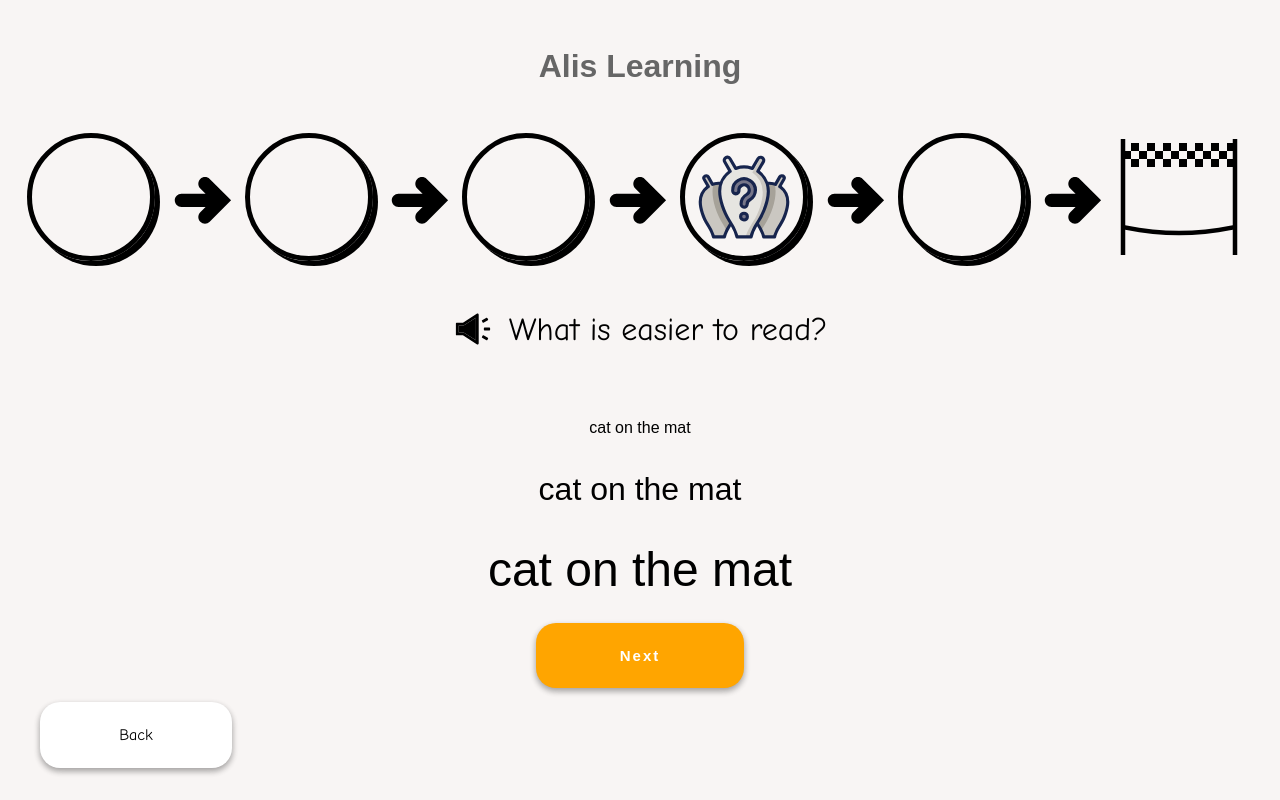
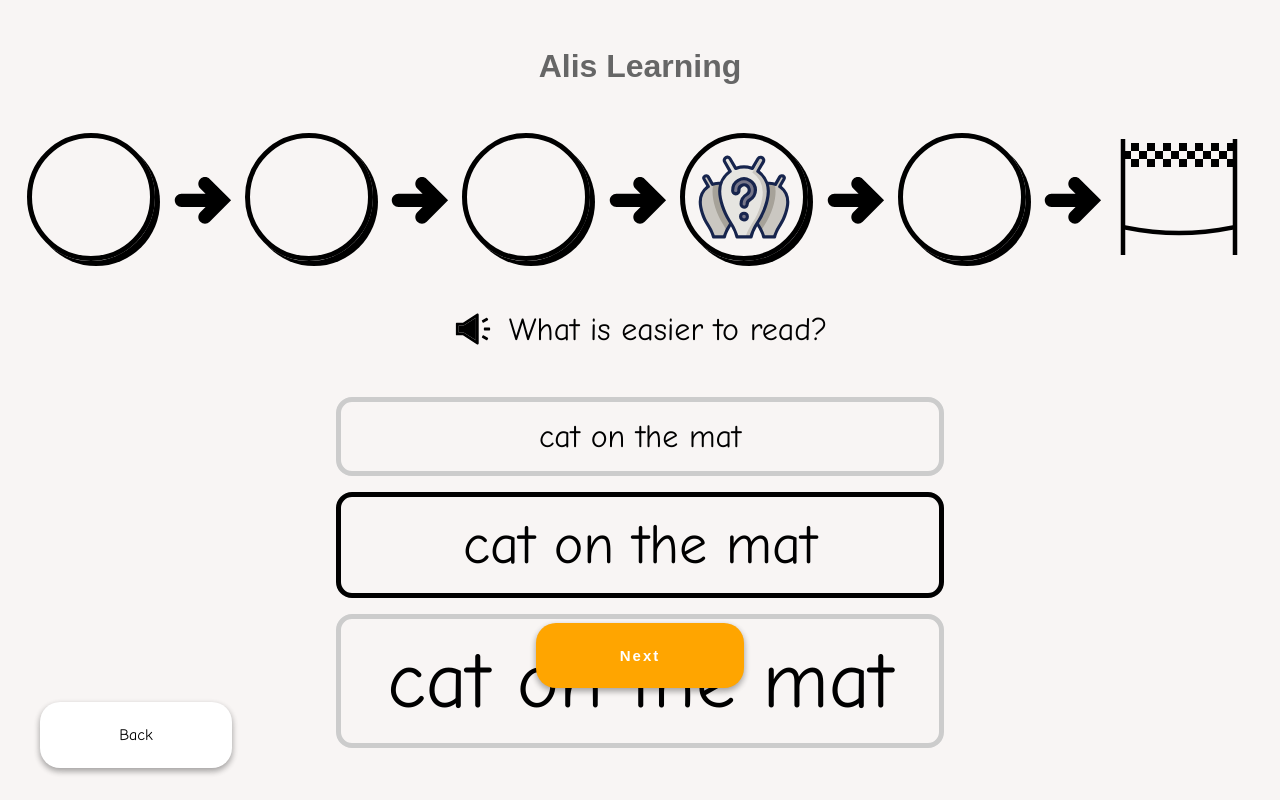
Before and after one commit to fac24/alis-learning, a Next.js app: page /learner-onboarding/font-size-selection in a window 1280 px wide. Built offline with nearby package versions, Linux system fonts and the light colour scheme.

Commit message:
Styling
Co-authored-by: Joe <joe-dev-public@users.noreply.github.com>

```diff
--- a/components/Styled-Components/FontFlex.js
+++ b/components/Styled-Components/FontFlex.js
@@ -1,11 +1,12 @@
 import styled from "styled-components";
 
 const FontFlex = styled.div`
-  display: flex;
-  flex-direction: column;
-  justify-content: center;
   margin: 0 auto;
-  width: 40%;
+  width: 38rem;
+
+  & > * + * {
+    margin-top: 1rem;
+  }
 `;
 
 export default FontFlex;
--- a/pages/learner-onboarding/font-size-selection.js
+++ b/pages/learner-onboarding/font-size-selection.js
@@ -9,35 +9,30 @@ export default function LearnerFontSizesSelection({
   background,
   avatarNameInLocalStorage,
 }) {
-  function updateFontSize(e) {
-    e.preventDefault();
-    setFontSize(e.target.value);
-    //console.log(fontSize);
+  function updateFontSize(newSize) {
+    setFontSize(newSize);
   }
   let html = (
     <>
       <FontFlex>
-        <LearnerFontSizeSmall
-          onClick={updateFontSize}
-          value="small"
-          className="small"
+        <LearnerFontSizeSelectionButton
+          onClick={() => updateFontSize("small")}
+          className={fontSize === "small" ? "selected" : null}
         >
-          cat on the mat
-        </LearnerFontSizeSmall>
-        <LearnerFontSizeMedium
-          onClick={updateFontSize}
-          value="medium"
-          className="medium"
+          <LearnerFontSizeSmall>cat on the mat</LearnerFontSizeSmall>
+        </LearnerFontSizeSelectionButton>
+        <LearnerFontSizeSelectionButton
+          onClick={() => updateFontSize("medium")}
+          className={fontSize === "medium" ? "selected" : null}
         >
-          cat on the mat
-        </LearnerFontSizeMedium>
-        <LearnerFontSizeLarge
-          onClick={updateFontSize}
-          value="large"
-          className="large"
+          <LearnerFontSizeMedium>cat on the mat</LearnerFontSizeMedium>
+        </LearnerFontSizeSelectionButton>
+        <LearnerFontSizeSelectionButton
+          onClick={() => updateFontSize("large")}
+          className={fontSize === "large" ? "selected" : null}
         >
-          cat on the mat
-        </LearnerFontSizeLarge>
+          <LearnerFontSizeLarge>cat on the mat</LearnerFontSizeLarge>
+        </LearnerFontSizeSelectionButton>
       </FontFlex>
     </>
   );
@@ -58,27 +53,39 @@ export default function LearnerFontSizesSelection({
   );
 }
 
-const LearnerFontSizeSmall = styled.button`
-  font-size: 1rem;
-  margin-top: 10px;
-  padding: 12px 18px;
-  background-color: transparent;
-  border: none;
+const LearnerFontSizeSelectionButton = styled.a`
+  align-items: center;
+  border: 5px solid #ccc;
+  border-radius: 1rem;
+  cursor: pointer;
+  display: flex;
+  justify-content: center;
+  padding: 1rem;
+  user-select: none;
+
+  &:hover {
+    border-color: #666;
+  }
+
+  &.selected {
+    border-color: black;
+  }
 `;
 
-const LearnerFontSizeMedium = styled.button`
+// margin-top: 10px;
+// margin-bottom: 10px;
+// padding: 12px 18px;
+// background-color: transparent;
+// border: none;
+
+const LearnerFontSizeSmall = styled.span`
   font-size: 2rem;
-  margin-top: 10px;
-  padding: 12px 18px;
-  background-color: transparent;
-  border: none;
 `;
 
-const LearnerFontSizeLarge = styled.button`
-  font-size: 3rem;
-  margin-top: 10px;
-  margin-bottom: 10px;
-  padding: 12px 18px;
-  background-color: transparent;
-  border: none;
+const LearnerFontSizeMedium = styled.span`
+  font-size: 3.5rem;
 `;
+
+const LearnerFontSizeLarge = styled.span`
+  font-size: 5rem;
+`;
```
